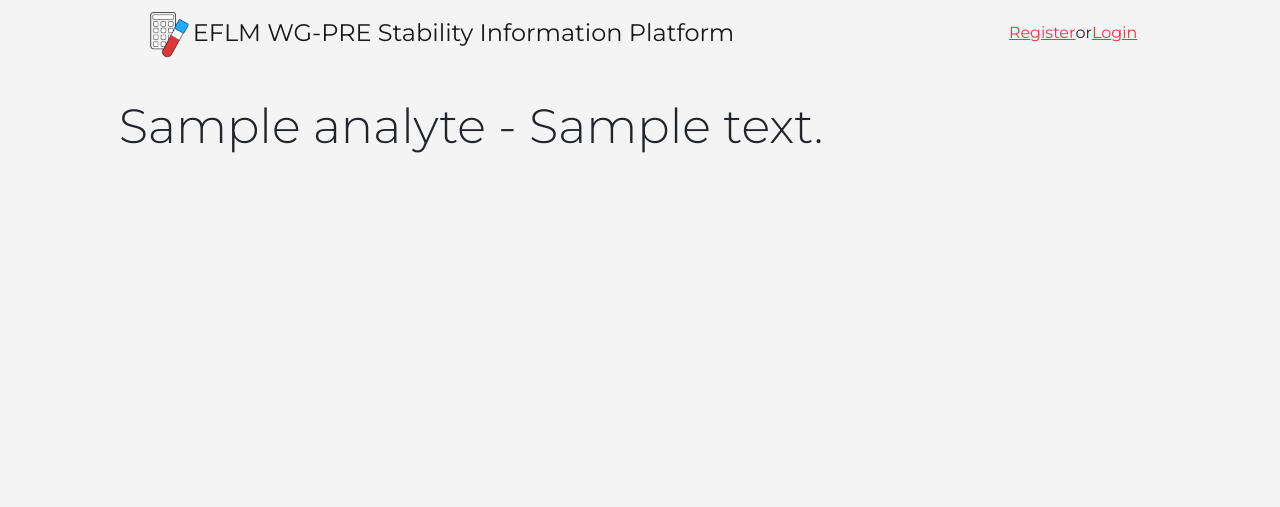
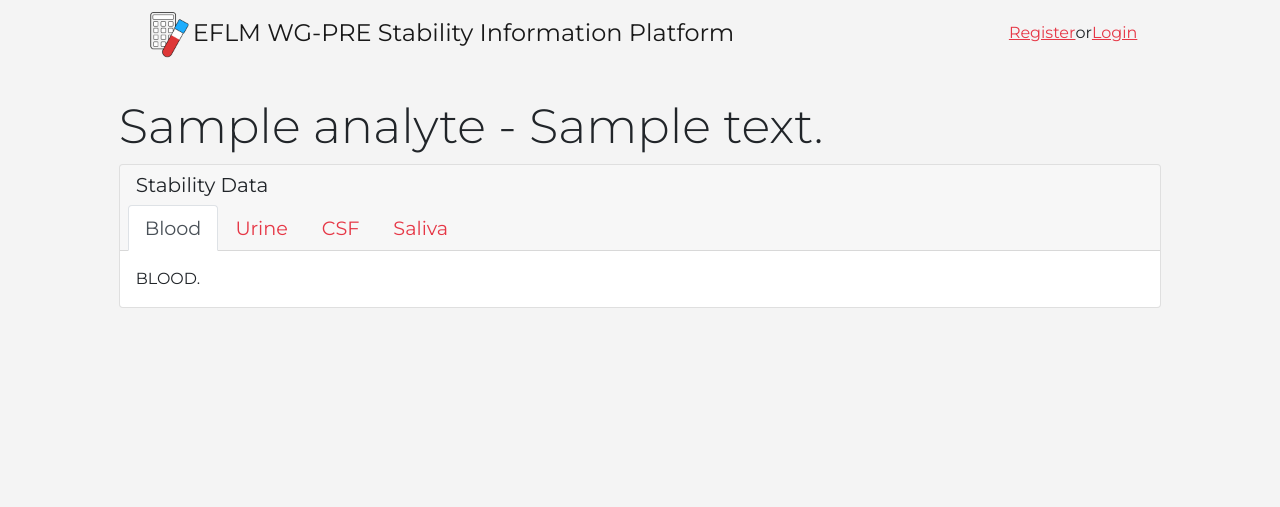
Before and after one commit to drfoehn/stabcalc, a Django app: page /database/1/ in a window 1280 px wide. Shown: the top 507 px of the page. Run offline with Django 4.2, Linux system fonts and the light colour scheme; tables that the repository leaves empty hold one stand-in row (values such as "Sample post"); some libraries are stand-ins or nearby versions.

Commit message:
bootstrap tabs for analyte details

```diff
--- a/database/admin.py
+++ b/database/admin.py
@@ -30,6 +30,8 @@ class AnalytMethodAdmin(admin.ModelAdmin):
 class StabilityAdmin(admin.ModelAdmin):
     model = Stability
 
+class CategoryAdmin(admin.ModelAdmin):
+    model = Category
 
 admin.site.register(Analyte, AnalyteAdmin)
 admin.site.register(Literature, LiteratureAdmin)
@@ -38,4 +40,5 @@ admin.site.register(Unit, UnitAdmin)
 admin.site.register(SampleType, SampleTypeAdmin)
 admin.site.register(SampleGroup, SampleGroupAdmin)
 admin.site.register(AnalytMethod, AnalytMethodAdmin)
+admin.site.register(Category, CategoryAdmin)
 admin.site.register(Stability, StabilityAdmin)
--- a/database/models.py
+++ b/database/models.py
@@ -24,7 +24,7 @@ class Literature(models.Model):
 class Platform(models.Model):
     pt_id = models.AutoField(primary_key=True)
     pt_id_orig = models.IntegerField(blank=True, null=True)
-    flag = models.CharField(max_length=3)
+    flag = models.CharField(max_length=3, blank=True, null=True)
     set_value = models.IntegerField(blank=True, null=True)
     code = models.CharField(max_length=255, blank=True, null=True)
     company = models.CharField(max_length=255, blank=True, null=True)
@@ -183,7 +183,7 @@ class Stability(models.Model):
     stab_comment = models.TextField(blank=True, null=True)
 
     def __str__(self):
-        return self.stab_id
+        return self.analyte_name
 
     class Meta:
         verbose_name = "Stability"
--- a/database/templates/database/analyte_detail.html
+++ b/database/templates/database/analyte_detail.html
@@ -8,4 +8,42 @@
 
     <h4 class="display-5">{{ object.name }} {% if object.details %} - {{ object.details }}{% endif %}</h4>
 
+{#    <div id="tabs" hx-get="{% url 'analyte_blood' %}" hx-trigger="load delay:100ms" hx-target="#tabs" hx-swap="innerHTML"></div>#}
+
+
+ <div class="card">
+            <div class="card-header">
+                <h5 class="card-title">Stability Data</h5>
+                <ul class="nav nav-tabs card-header-tabs" data-bs-tabs="tabs">
+                    <li class="nav-item">
+                        <a class="nav-link active" aria-current="true" data-bs-toggle="tab" href="#blood">Blood</a>
+                    </li>
+                    <li class="nav-item">
+                        <a class="nav-link" data-bs-toggle="tab" href="#urine">Urine</a>
+                    </li>
+                    <li class="nav-item">
+                        <a class="nav-link" data-bs-toggle="tab" href="#csf">CSF</a>
+                    </li>
+                    <li class="nav-item">
+                        <a class="nav-link" data-bs-toggle="tab" href="#saliva">Saliva</a>
+                    </li>
+                </ul>
+            </div>
+            <div class="card-body tab-content">
+                <div class="tab-pane active" id="blood">
+                    <p class="card-text">BLOOD.</p>
+                </div>
+                <div class="tab-pane" id="urine">
+                    <p class=" card-text">URINE.</p>
+                </div>
+                <div class="tab-pane" id="csf">
+                    <p class=" card-text">CSF.</p>
+                </div>
+                <div class="tab-pane" id="saliva">
+                    <p class=" card-text">SALIVA.</p>
+                </div>
+
+            </div>
+       </div>
+
 {% endblock %}
--- a/database/templates/database/analyte_form.html
+++ b/database/templates/database/analyte_form.html
@@ -65,7 +65,7 @@
         {% for analyte in analyte_list %}
             <tr>
                 <td>
-                    <a href="{% url 'analyte_detail' analyte.analyte_id %}"> {{ analyte.name }} {% if analyte.details %}
+                    <a href="{% url 'analyte_detail' analyte.aid %}"> {{ analyte.name }} {% if analyte.details %}
                         - {{ analyte.details }}{% endif %}</a>
                 </td>
             </tr>
--- a/database/templates/database/partials/analyte_searchresult.html
+++ b/database/templates/database/partials/analyte_searchresult.html
@@ -16,7 +16,7 @@
             <tr>
                 <td>
 
-                    <a href="{% url 'analyte_detail' analyte.analyte_id %}">
+                    <a href="{% url 'analyte_detail' analyte.aid %}">
                         {{ analyte.name }}
                         {% if analyte.details %}
                             - {{ analyte.details }}
--- a/database/templates/database/partials/search_list.html
+++ b/database/templates/database/partials/search_list.html
@@ -14,7 +14,7 @@
             <tr>
                 <td>
 
-                    <a href="{% url 'analyte_detail' analyte.analyte_id %}">
+                    <a href="{% url 'analyte_detail' analyte.aid %}">
                         {{ analyte.name }}
                         {% if analyte.details %}
                             - {{ analyte.details }}
--- a/database/urls.py
+++ b/database/urls.py
@@ -12,5 +12,6 @@ urlpatterns = [
     path("search/", search_analyte, name="search_analyte"),
     path("", views.AnalyteIndex.as_view(), name="analyte_list"),
     path("<int:pk>/", views.AnalyteDetail.as_view(), name="analyte_detail"),
+    path("<int:pk>/blood", views.AnalyteDetail.as_view(), name="analyte_blood"),
     # path('analytes/<pk>/select', select_analyte, name='select-analyte'),
 ]
--- a/database/views.py
+++ b/database/views.py
@@ -44,6 +44,9 @@ def search_analyte(request):
 #                   context={'searchresult':searchresult})
 
 
+
+
+
 class AnalyteDetail(DetailView):
     model = Analyte
 
@@ -66,7 +69,7 @@ class AnalyteDetail(DetailView):
 def select_analyte(request, pk):
     analyte = Analyte.objects.get(pk=pk)
     initial_dict = {
-        'analyte': analyte.analyte_id
+        'analyte': analyte.aid
     }
     form = AnalyteSearchForm(
         initial=initial_dict
```
Also changed, not shown: database/templates/database/partials/blood_detail.html (added, +16 -0 lines).
